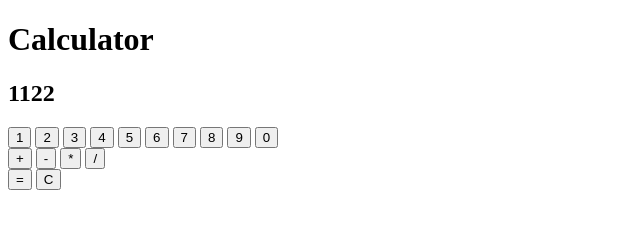
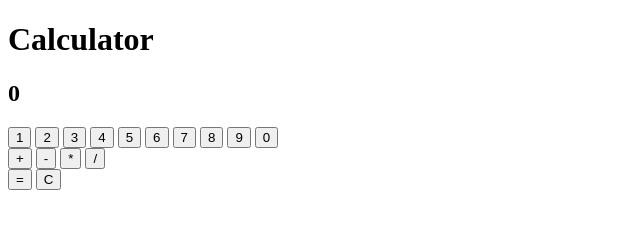
Before and after one commit to NirvaanBal/calculator, a plain HTML site: page index.html in a window 1280 px wide. Shown: the full height of the page, 0-640 px from the left. Drawn offline with Linux system fonts and the light colour scheme.

Commit message:
Add code so that display always has something in it

```diff
--- a/index.html
+++ b/index.html
@@ -12,7 +12,7 @@
 <body>
     <h1>Calculator</h1>
 
-    <h2 class="display">1122</h2>
+    <h2 class="display">0</h2>
 
     <div class="numbers">
         <button value="1">1</button>
--- a/script.js
+++ b/script.js
@@ -42,7 +42,6 @@ function action(btn) {
     btn.addEventListener('click', (e) => {
         value1 = +value;
         value = '';
-        display.textContent = value;
         operation = e.target.value;
     });
 }
```
